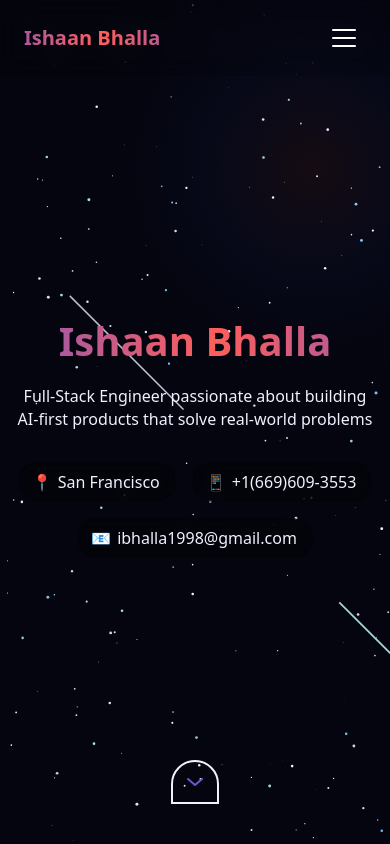
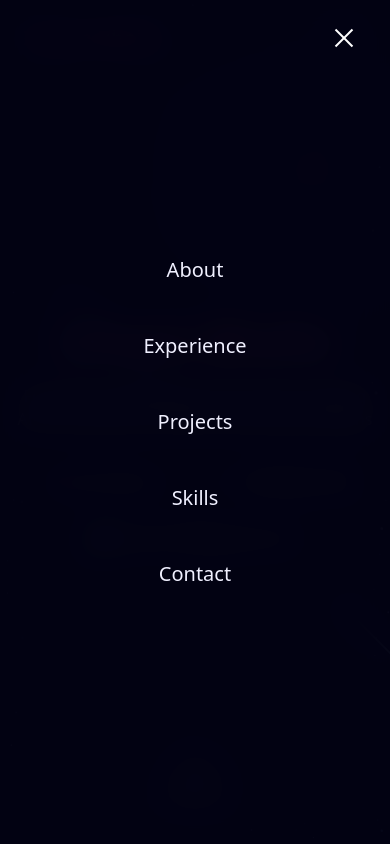
Before and after one commit to ishaan000/ishaan, a Next.js app: page / in a window 390 px wide. Both pictures are taken after a click on the button 344 px from the left and 38 px from the top of the page. Shown: the top 844 px of the page. Built offline with nearby package versions, Linux system fonts and the light colour scheme.

Commit message:
feat: improve mobile menu with smooth animations and simplified overflow handling

```diff
--- a/src/app/layout.tsx
+++ b/src/app/layout.tsx
@@ -2,7 +2,6 @@ import type { Metadata } from "next";
 import { Geist, Geist_Mono } from "next/font/google";
 import "./globals.css";
 import SpaceBackground from "../components/SpaceBackground";
-import MobileNavigation from "../components/MobileNavigation";
 import SmoothScroll from "../components/SmoothScroll";
 
 const geistSans = Geist({
@@ -31,7 +30,6 @@ export default function RootLayout({
         className={`${geistSans.variable} ${geistMono.variable} antialiased`}
       >
         <SpaceBackground />
-        <MobileNavigation />
         <SmoothScroll />
         {children}
       </body>
--- a/src/components/layout/Navigation.tsx
+++ b/src/components/layout/Navigation.tsx
@@ -4,30 +4,18 @@ import { useState, useEffect } from "react";
 export default function Navigation() {
   const [isMobileMenuOpen, setIsMobileMenuOpen] = useState(false);
 
+  // Handle body overflow
   useEffect(() => {
-    // Toggle mobile menu
-    const handleMobileMenuToggle = () => {
-      const mobileMenu = document.getElementById("mobile-menu");
-      const body = document.body;
 
-      if (mobileMenu) {
+    // Prevent scrolling when menu is open
     if (isMobileMenuOpen) {
-          mobileMenu.classList.remove("hidden");
-          mobileMenu.classList.add("flex");
-          body.classList.add("overflow-hidden");
+      document.body.style.overflow = 'hidden';
     } else {
-          mobileMenu.classList.add("hidden");
-          mobileMenu.classList.remove("flex");
-          body.classList.remove("overflow-hidden");
+      document.body.style.overflow = '';
     }
-      }
-    };
 
-    handleMobileMenuToggle();
-
-    // Cleanup
     return () => {
-      document.body.classList.remove("overflow-hidden");
+      document.body.style.overflow = '';
     };
   }, [isMobileMenuOpen]);
 
@@ -49,13 +37,13 @@ export default function Navigation() {
         </div>
         {/* Mobile menu button */}
         <button
-          className="md:hidden flex flex-col gap-1.5 p-2"
+          className="md:hidden flex flex-col gap-1.5 p-2 z-20"
           aria-label="Toggle menu"
           onClick={() => setIsMobileMenuOpen(!isMobileMenuOpen)}
         >
-          <span className="w-6 h-0.5 bg-white rounded-full transition-all duration-300"></span>
-          <span className="w-6 h-0.5 bg-white rounded-full transition-all duration-300"></span>
-          <span className="w-6 h-0.5 bg-white rounded-full transition-all duration-300"></span>
+          <span className={`w-6 h-0.5 bg-white rounded-full transition-all duration-300 ease-in-out ${isMobileMenuOpen ? 'transform rotate-45 translate-y-2' : ''}`}></span>
+          <span className={`w-6 h-0.5 bg-white rounded-full transition-all duration-300 ease-in-out ${isMobileMenuOpen ? 'opacity-0' : 'opacity-100'}`}></span>
+          <span className={`w-6 h-0.5 bg-white rounded-full transition-all duration-300 ease-in-out ${isMobileMenuOpen ? 'transform -rotate-45 -translate-y-2' : ''}`}></span>
         </button>
         {/* Desktop navigation */}
         <div className="hidden md:flex gap-6">
@@ -71,32 +59,33 @@ export default function Navigation() {
         </div>
       </nav>
 
-      {/* Mobile navigation overlay */}
+      {/* Mobile navigation overlay with smooth animation */}
       <div
-        id="mobile-menu"
-        className="fixed inset-0 bg-background/95 backdrop-blur-lg z-50 items-center justify-center hidden"
+        className={`fixed inset-0 bg-background/95 backdrop-blur-lg z-50 flex items-center justify-center transition-all duration-400 ease-in-out ${isMobileMenuOpen ? 'opacity-100 visible scale-100' : 'opacity-0 invisible pointer-events-none scale-95'}`}
       >
           <button
-          className="absolute top-4 right-6 p-2"
+            className="absolute top-4 right-6 p-2 transition-all duration-300 ease-in-out hover:rotate-90"
             aria-label="Close menu"
             onClick={() => setIsMobileMenuOpen(false)}
           >
-          <span className="block w-6 h-0.5 bg-white rotate-45 absolute"></span>
-          <span className="block w-6 h-0.5 bg-white -rotate-45 absolute"></span>
+            <span className="block w-6 h-0.5 bg-white rotate-45 absolute transition-all"></span>
+            <span className="block w-6 h-0.5 bg-white -rotate-45 absolute transition-all"></span>
           </button>
           <div className="flex flex-col items-center gap-8 text-xl">
-          {navLinks.map((link) => (
+            {navLinks.map((link, index) => (
               <a
                 key={link.href}
                 href={link.href}
-              className="hover:text-accent-primary transition-colors"
+                className="hover:text-accent-primary transition-colors transform hover:scale-110"
                 onClick={() => setIsMobileMenuOpen(false)}
+                style={{ animationDelay: `${index * 0.1}s` }}
               >
                 {link.label}
               </a>
             ))}
           </div>
         </div>
+
     </>
   );
 }
```
Lines whose indentation alone changed are shown as unchanged.
